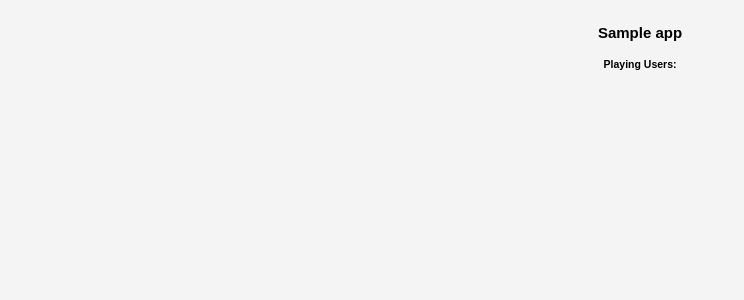
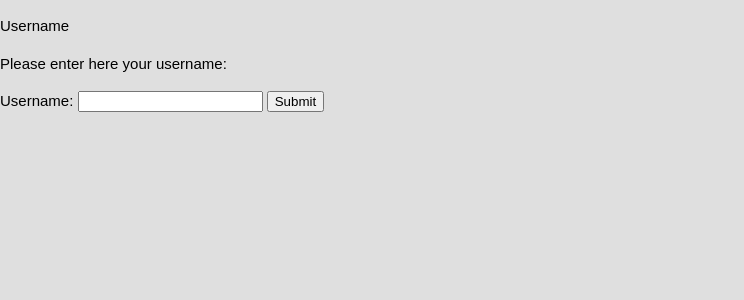
Before and after one commit to BogyMitutoyoCTL/Riesen-Tetris, a Python web app: template templates/control.html in a window 1280 px wide. Shown: the top 300 px of the page, without its empty margins (0-744 px from the left). Run offline with Jinja, Linux system fonts and the light colour scheme; the template is opened without the code that fills it: most values are stand-ins (such as "Sample title", 1, 10 or a date in 2020).

Commit message:
Update Web Control to Enter Username...

```diff
--- a/static/control.js
+++ b/static/control.js
@@ -7,7 +7,6 @@ socket.on('playing-users', (data) => {
     console.log("Too many players")
     window.location.replace("/");
   }
-  document.getElementById("playing-users").innerHTML = data;
 });
 
 function button_pressed(action) {
@@ -16,7 +15,10 @@ function button_pressed(action) {
   console.log(action);
 }
 
-function checkPlayingUsers() {
-  console.log("Check Playing users...");
-  data = document.getElementById("playing-users").innerHTML;
+function getUsername() {
+    console.log("Get Username...");
+    data = document.getElementById("username").value;
+    document.getElementById("username-display").innerHTML = data;
+    document.getElementById('container-username-id').style.display = 'none'
+    console.log(data);
 }
--- a/static/overview.js
+++ b/static/overview.js
@@ -17,5 +17,4 @@ socket.on('playing-users', (data) => {
 
 socket.on('connected-users', (data) => {
   console.log("Connected Users: " + data);
-  document.getElementById("connected-users").innerHTML = data;
 });
--- a/static/style.css
+++ b/static/style.css
@@ -12,6 +12,15 @@ h2 {
 
 h3 {
 	font-size: 0.7em;
+}
+
+.container-username {
+background: #dfdfdf;
+width: 100%;
+height:100%;
+box-sizing: border-box;
+position: absolute;
+z-index: 1;
 }
 
 .container-0 {
--- a/templates/control.html
+++ b/templates/control.html
@@ -12,11 +12,19 @@
 </head>
 
 <body>
+<div class="container-username" id="container-username-id">
+    <p>Username</p>
+    Please enter here your username:</p>
+    <label for="username">Username:
+        <input id="username" type="text">
+    </label>
+    <button type="button" id="btn-id-submit-username" class="btn" onclick="getUsername()">Submit</button>
+</div>
 
 <div class="container-0">
     <div class="box-text">
         <h2>{{ app['name'] }}</h2>
-      <h3>Playing Users: <span id="playing-users"></span></h3>
+        <h3>Playing User: <span id="username-display"></span></h3>
     </div>
     <div class="box-exit">
         <a href="/"><i class="fas fa-times-circle fa-6x">
--- a/templates/index.html
+++ b/templates/index.html
@@ -21,9 +21,6 @@
       <button type="button" id="btn-id-tetris" class="btn btn-tetris" onclick="location.href='control.html';">Tetris</button>
       <button type="button" id="btn-id-tetris-highscore" class="btn btn-tetris" onclick="location.href='highscores.html';">Highscore</button>
     </div>
-    <div class="box-connected-users">
-      Connected Users: <span id="connected-users">0</span>
-    </div>
     <div class="box-playing-users">
       Playing Users: <span id="playing-users">0</span>
     </div>
```
Also changed, not shown: templates/highscores.html (+0 -9 lines). Lines whose indentation alone changed are shown as unchanged.
